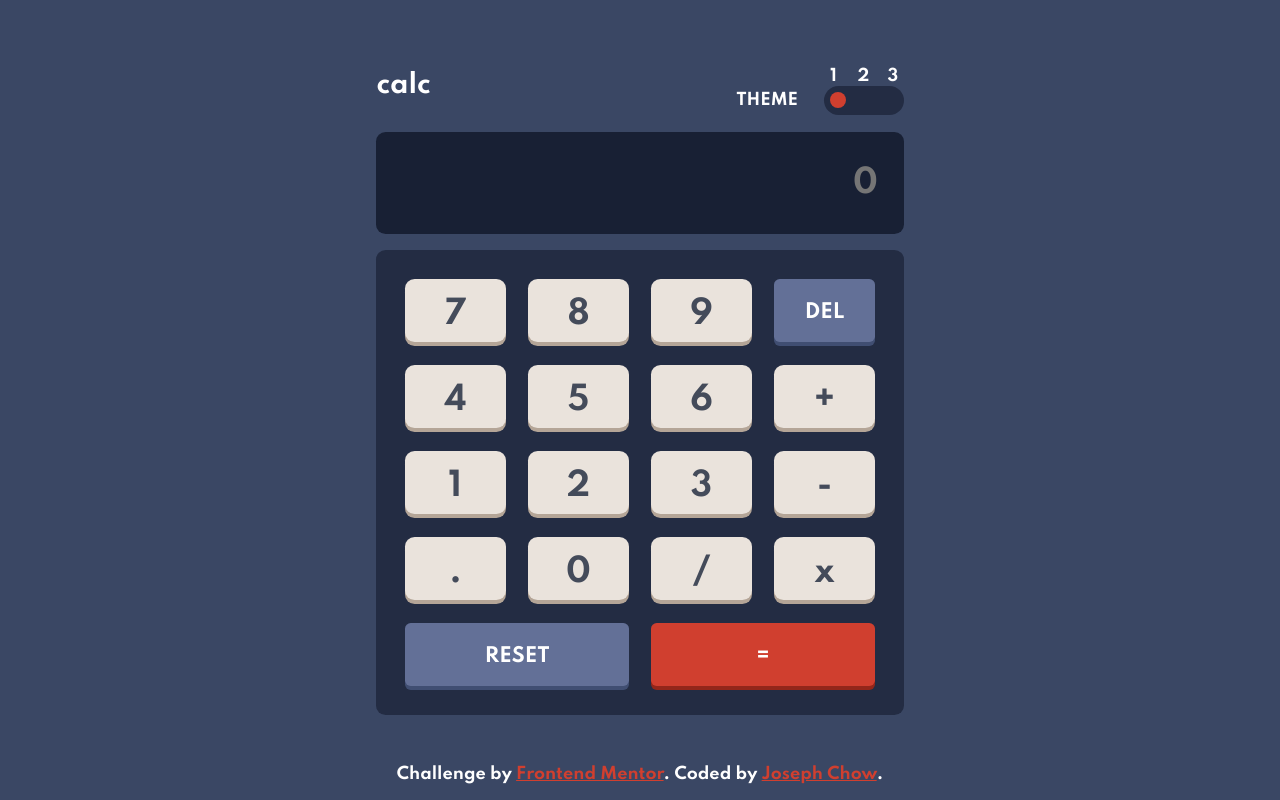
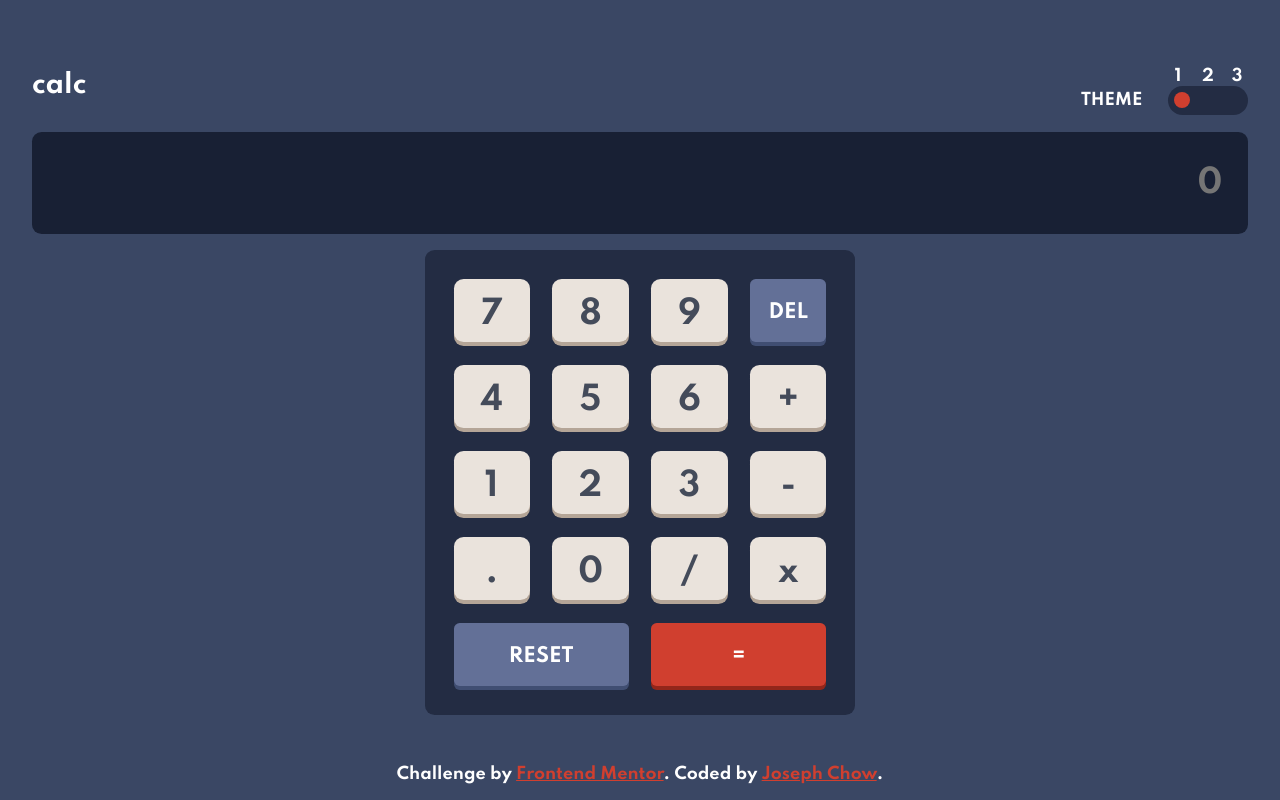
Before and after one commit to chowjiaming/calculator-app-react, a React (Create React App) app: page / in a window 1280 px wide. Built offline with nearby package versions, Linux system fonts and the light colour scheme.

Commit message:
added theme wrapper and style restructure

```diff
--- a/src/App.css
+++ b/src/App.css
@@ -1,26 +1,53 @@
-body {
-  background-color: var(--main-background);
-  font-family: "Spartan", sans-serif;
-  font-size: 32px;
-  padding: 1em;
-  position: relative;
-  min-height: 100vh;
-  display: flex;
-  justify-content: center;
-  align-items: center;
+@import url("https://fonts.googleapis.com/css2?family=Spartan:wght@700&display=swap");
+
+:root {
+  box-sizing: border-box;
 }
 
-h1 {
-  color: hsl(0, 0%, 100%);
-  font-size: 0.8em;
-}
-h2 {
-  color: hsl(0, 0%, 100%);
-  font-size: 0.5em;
+*,
+::before,
+::after {
+  margin: 0;
+  padding: 0;
+  box-sizing: inherit;
 }
 
-@media (max-width: 45rem) {
-  .container {
-    margin-bottom: 2em;
-  }
+[data-theme="1"] {
+  --main-background: hsl(222, 26%, 31%);
+  --toggle-keypad-background: hsl(223, 31%, 20%);
+  --screen-background: hsl(224, 36%, 15%);
+  --key-background-one: hsl(225, 21%, 49%);
+  --key-shadow-one: hsl(224, 28%, 35%);
+  --key-background-two: hsl(6, 63%, 50%);
+  --key-shadow-two: hsl(6, 70%, 34%);
+  --key-background-three: hsl(30, 25%, 89%);
+  --key-shadow-three: hsl(28, 16%, 65%);
+  --font-colour-one: hsl(221, 14%, 31%);
+  --font-colour-two: hsl(0, 0%, 100%);
 }
+[data-theme="2"] {
+  --main-background: hsl(0, 0%, 90%);
+  --toggle-keypad-background: hsl(0, 5%, 81%);
+  --screen-background: hsl(0, 0%, 93%);
+  --key-background-one: hsl(185, 42%, 37%);
+  --key-shadow-one: hsl(185, 58%, 25%);
+  --key-background-two: hsl(25, 98%, 40%);
+  --key-shadow-two: hsl(25, 99%, 27%);
+  --key-background-three: hsl(45, 7%, 89%);
+  --key-shadow-three: hsl(35, 11%, 61%);
+  --font-colour-one: hsl(60, 10%, 19%);
+  --font-colour-two: hsl(0, 0%, 100%);
+}
+[data-theme="3"] {
+  --main-background: hsl(268, 75%, 9%);
+  --toggle-keypad-background: hsl(268, 71%, 12%);
+  --screen-background: hsl(268, 71%, 12%);
+  --key-background-one: hsl(281, 89%, 26%);
+  --key-shadow-one: hsl(285, 91%, 52%);
+  --key-background-two: hsl(176, 100%, 44%);
+  --key-shadow-two: hsl(177, 92%, 70%);
+  --key-background-three: hsl(268, 47%, 21%);
+  --key-shadow-three: hsl(290, 70%, 36%);
+  --font-colour-one: hsl(52, 100%, 62%);
+  --font-colour-two: hsl(0, 0%, 100%);
+}
--- a/src/components/Main.js
+++ b/src/components/Main.js
@@ -1,24 +1,22 @@
-import { Fragment } from "react";
 import { ThemeProvider } from "../helpers/ThemeContext";
 import { CalculatorProvider } from "../helpers/CalculatorContext";
 import Attributions from "./Attributions/Attributions";
 import Header from "./Header/Header";
 import Display from "./Display/Display";
 import Input from "./Input/Input";
+import ThemeWrapper from "./ThemeWrapper/ThemeWrapper";
 
 export default function Main() {
   return (
-    <Fragment>
-      <div className="container">
-        <ThemeProvider>
-          <Header />
-        </ThemeProvider>
+    <ThemeProvider>
+      <ThemeWrapper>
+        <Header />
         <CalculatorProvider>
           <Display />
           <Input />
         </CalculatorProvider>
-      </div>
-      <Attributions />
-    </Fragment>
+        <Attributions />
+      </ThemeWrapper>
+    </ThemeProvider>
   );
 }
--- /dev/null
+++ b/src/components/ThemeWrapper/ThemeWrapper.css
@@ -0,0 +1,25 @@
+.theme-wrapper {
+  position: absolute;
+  top: 0px;
+  right: 0px;
+  bottom: 0px;
+  left: 0px;
+  background-color: var(--main-background);
+  font-family: "Spartan", sans-serif;
+  font-size: 32px;
+  padding: 1em;
+  min-height: 100vh;
+  display: flex;
+  justify-content: center;
+  align-items: center;
+  flex-direction: column;
+}
+
+h1 {
+  color: var(--font-colour-two);
+  font-size: 0.8em;
+}
+h2 {
+  color: var(--font-colour-two);
+  font-size: 0.5em;
+}
--- /dev/null
+++ b/src/components/ThemeWrapper/ThemeWrapper.js
@@ -0,0 +1,12 @@
+import { useContext } from "react";
+import ThemeContext from "../../helpers/ThemeContext";
+import "./ThemeWrapper.css"
+
+export default function ThemeWrapper({ children }) {
+  const { theme } = useContext(ThemeContext);
+  return (
+    <div className="theme-wrapper" data-theme={theme.number}>
+      {children}
+    </div>
+  );
+}
--- a/src/index.css
+++ b/src/index.css
@@ -1,28 +1,3 @@
-@import url("https://fonts.googleapis.com/css2?family=Spartan:wght@700&display=swap");
-
-:root {
-  --main-background: hsl(222, 26%, 31%);
-  --toggle-keypad-background: hsl(223, 31%, 20%);
-  --screen-background: hsl(224, 36%, 15%);
-  --key-background-one: hsl(225, 21%, 49%);
-  --key-shadow-one: hsl(224, 28%, 35%);
-  --key-background-two: hsl(6, 63%, 50%);
-  --key-shadow-two: hsl(6, 70%, 34%);
-  --key-background-three: hsl(30, 25%, 89%);
-  --key-shadow-three: hsl(28, 16%, 65%);
-  --font-colour-one: hsl(221, 14%, 31%);
-  --font-colour-two: hsl(0, 0%, 100%);
-  box-sizing: border-box;
-}
-
-*,
-::before,
-::after {
-  margin: 0;
-  padding: 0;
-  box-sizing: inherit;
-}
-
 body {
   -webkit-font-smoothing: antialiased;
   -moz-osx-font-smoothing: grayscale;
```
